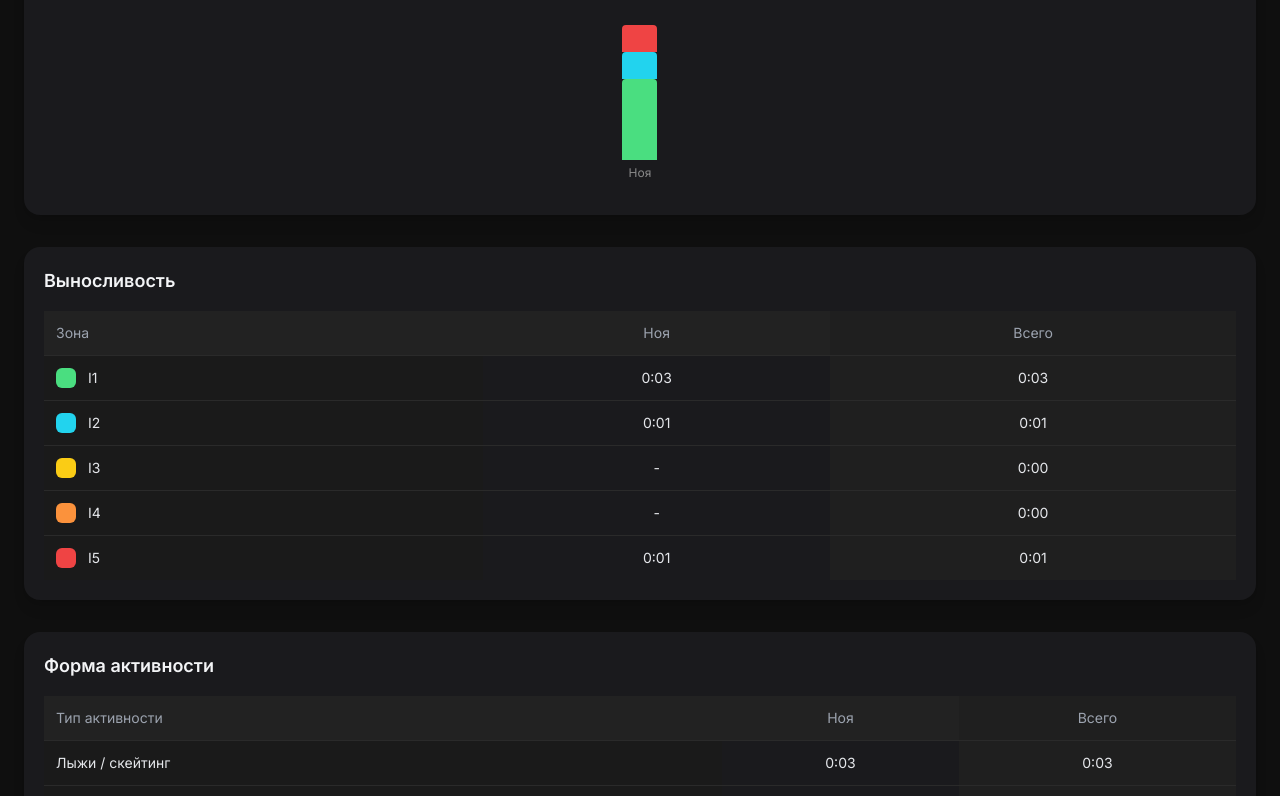
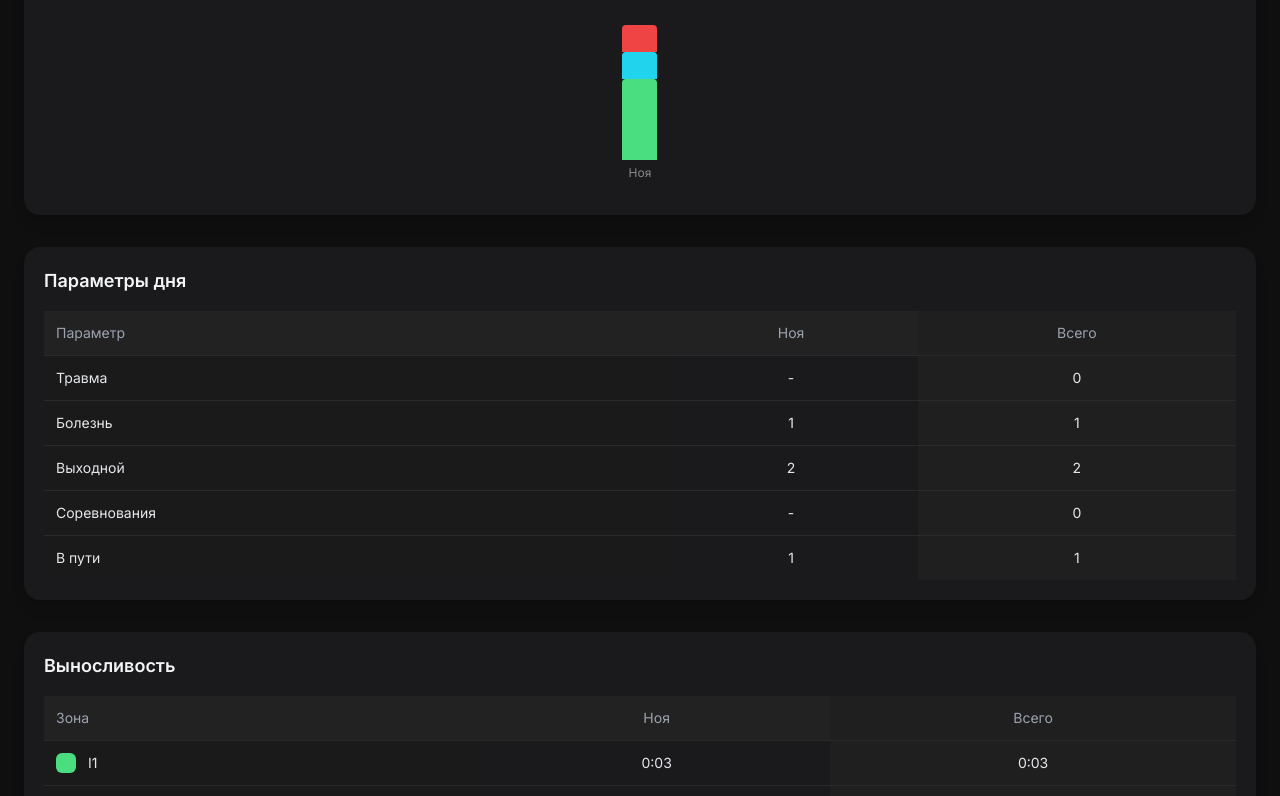
Before and after one commit to mbaliabin/dagbook-test, a React (Vite) app in the folder fasx-frontend/: page /statistics in a window 1280 px wide. Shown: the part 524-1320 px from the top of the page. Built offline with nearby package versions, Linux system fonts and the light colour scheme.

Commit message:
Доработка StatisticsPage.tsx 206

```diff
--- a/fasx-frontend/src/pages/StatisticsPage.tsx
+++ b/fasx-frontend/src/pages/StatisticsPage.tsx
@@ -237,6 +237,44 @@ export default function StatsPage() {
           </div>
         </div>
 
+        {/* Таблица параметров дня */}
+        <div className="bg-[#1a1a1d] p-5 rounded-2xl shadow-lg overflow-x-auto">
+          <h2 className="text-lg font-semibold text-gray-100 mb-4">Параметры дня</h2>
+          <table className="w-full min-w-[900px] text-sm border-collapse">
+            <thead>
+              <tr className="bg-[#222] text-gray-400 text-left">
+                <th className="p-3 font-medium sticky left-0 bg-[#222]">Параметр</th>
+                {filteredMonths.map((m) => (
+                  <th key={m} className="p-3 font-medium text-center">{m}</th>
+                ))}
+                <th className="p-3 font-medium text-center bg-[#1f1f1f]">Всего</th>
+              </tr>
+            </thead>
+            <tbody>
+              {[
+                { param: "Травма", months: [0, 1, 0, 0, 0, 0, 0, 0, 0, 0, 1, 0] },
+                { param: "Болезнь", months: [1, 0, 0, 0, 0, 0, 0, 0, 0, 1, 0, 0] },
+                { param: "Выходной", months: [2, 3, 1, 2, 1, 1, 3, 2, 1, 2, 1, 1] },
+                { param: "Соревнования", months: [0, 1, 0, 2, 1, 1, 2, 1, 1, 0, 0, 0] },
+                { param: "В пути", months: [1, 0, 1, 0, 1, 2, 1, 1, 0, 1, 1, 0] },
+              ].map((row) => {
+                const filtered = row.months.slice(0, filteredMonths.length);
+                const total = filtered.reduce((a, b) => a + b, 0);
+                return (
+                  <tr key={row.param} className="border-t border-[#2a2a2a] hover:bg-[#252525]/60 transition">
+                    <td className="p-3 sticky left-0 bg-[#1a1a1a]">{row.param}</td>
+                    {filtered.map((val, i) => (
+                      <td key={i} className="p-3 text-center">{val > 0 ? val : "-"}</td>
+                    ))}
+                    <td className="p-3 text-center font-medium bg-[#1f1f1f]">{total}</td>
+                  </tr>
+                );
+              })}
+            </tbody>
+          </table>
+        </div>
+
+
         {/* Таблица выносливости */}
         <div className="bg-[#1a1a1d] p-5 rounded-2xl shadow-lg overflow-x-auto">
           <h2 className="text-lg font-semibold text-gray-100 mb-4">Выносливость</h2>
```
